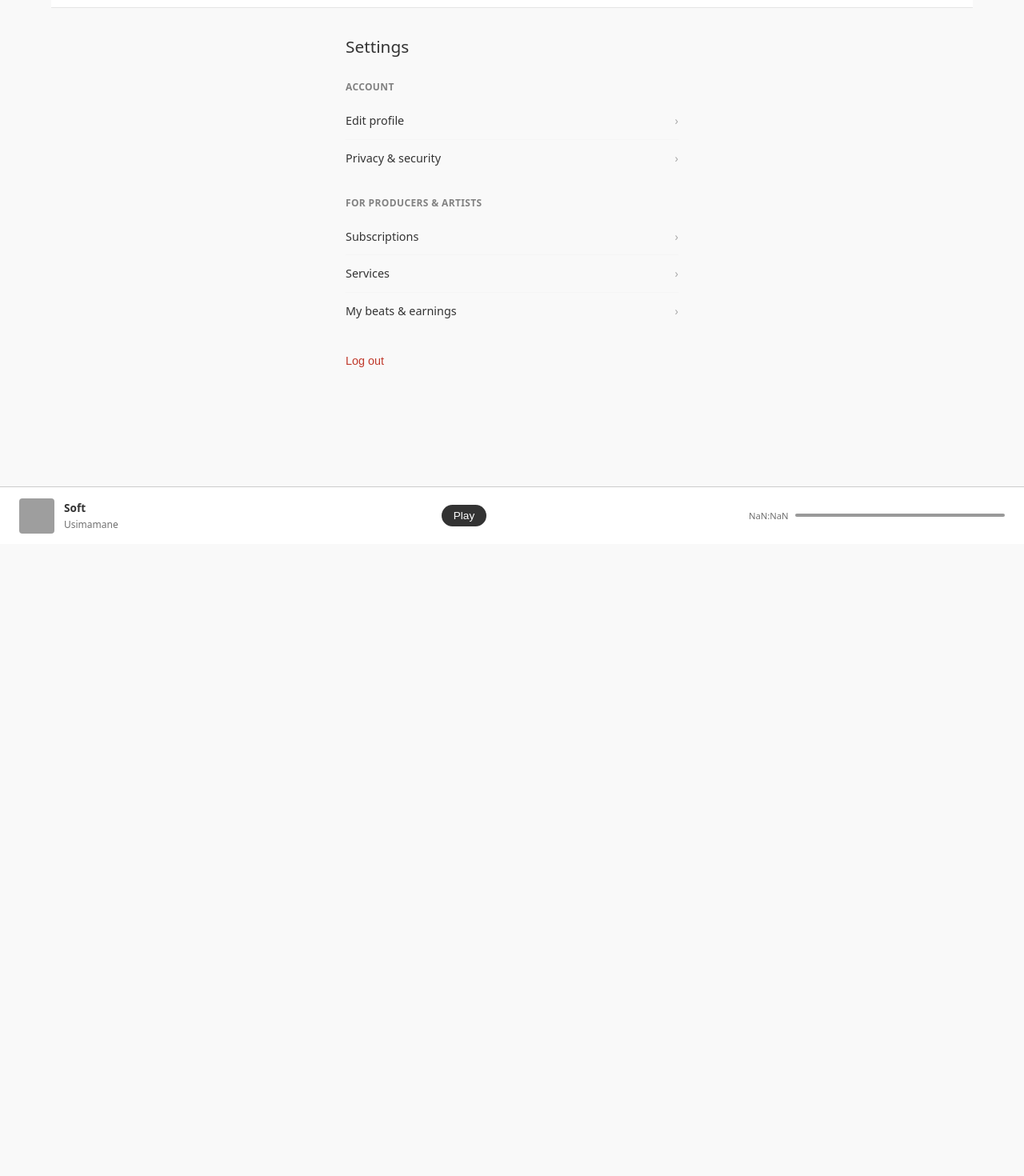
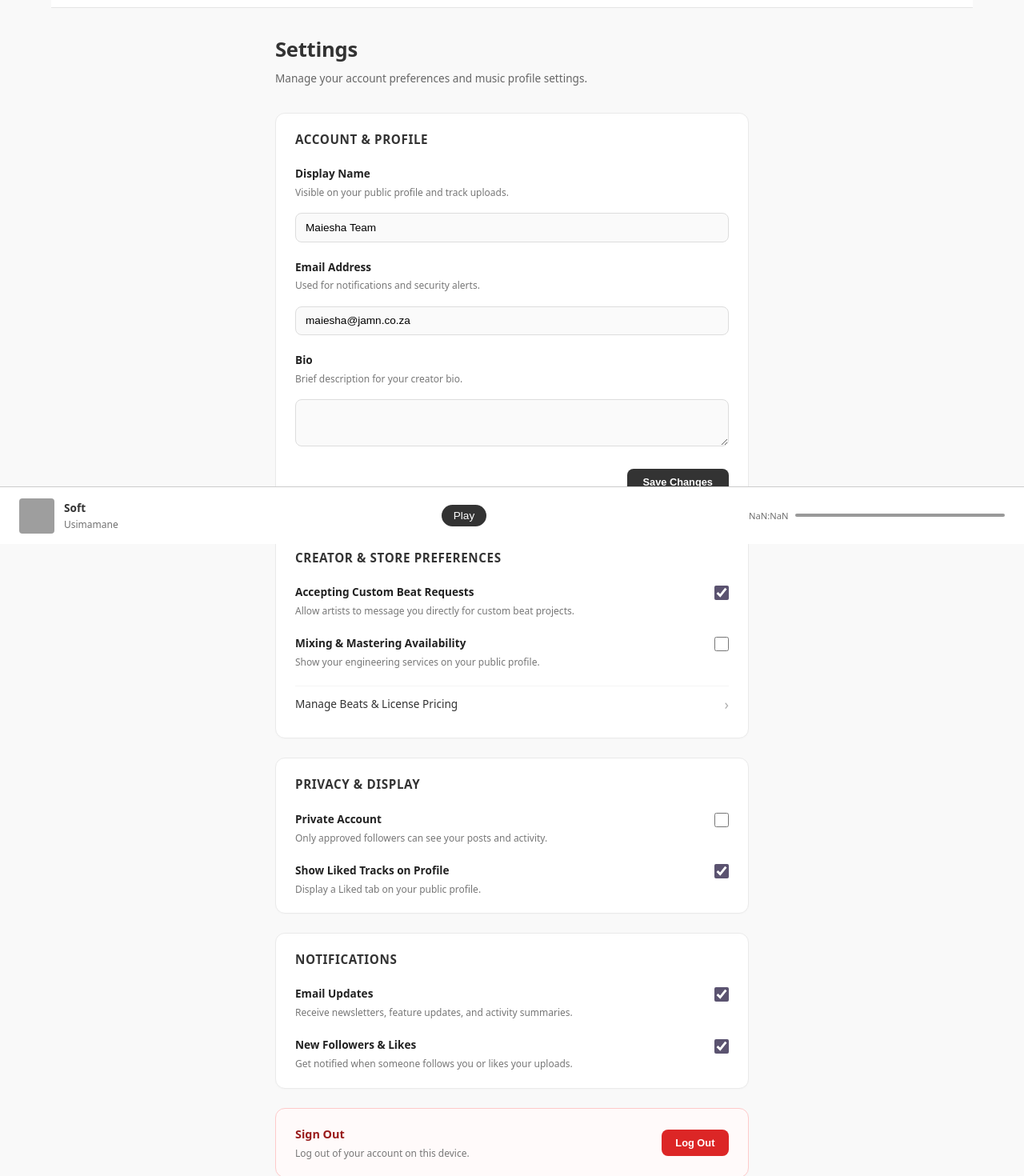
Before and after one commit to totoseahlumile-dot/JAM-N, a Vue app in the folder Frontend/: page /settings in a window 1280 px wide. Shown: the part 120-1590 px from the top of the page at 80% size. Before the commit the page ends 800 px from the top, so only its background shows below. Built offline with nearby package versions, Linux system fonts and the light colour scheme; grey boxes are pictures that could not be loaded.

Commit message:
feat: upgrade settings view with account preferences, creator tools, and logout

```diff
--- a/Frontend/src/views/SettingsView.vue
+++ b/Frontend/src/views/SettingsView.vue
@@ -1,52 +1,173 @@
 <template>
   <div class="settings-page">
-    <h1 class="settings-title">Settings</h1>
+    <header class="settings-header">
+      <h1>Settings</h1>
+      <p class="subtitle">Manage your account preferences and music profile settings.</p>
+    </header>
 
-    <!-- General account settings - visible to everyone -->
-    <section class="settings-section">
-      <p class="section-label">Account</p>
-      <RouterLink to="/account/settings/edit" class="settings-row">
-        <span>Edit profile</span>
-        <span class="chevron">›</span>
-      </RouterLink>
-      <RouterLink to="/account/privacy" class="settings-row">
-        <span>Privacy &amp; security</span>
-        <span class="chevron">›</span>
-      </RouterLink>
+    <!-- Account & Profile Section -->
+    <section class="settings-card">
+      <h2 class="card-title">Account &amp; Profile</h2>
+
+      <div class="settings-group">
+        <div class="field-row">
+          <div class="field-info">
+            <label>Display Name</label>
+            <span class="field-desc">Visible on your public profile and track uploads.</span>
+          </div>
+          <input v-model="profileForm.name" type="text" class="text-input" />
+        </div>
+
+        <div class="field-row">
+          <div class="field-info">
+            <label>Email Address</label>
+            <span class="field-desc">Used for notifications and security alerts.</span>
+          </div>
+          <input v-model="profileForm.email" type="email" class="text-input" />
+        </div>
+
+        <div class="field-row">
+          <div class="field-info">
+            <label>Bio</label>
+            <span class="field-desc">Brief description for your creator bio.</span>
+          </div>
+          <textarea v-model="profileForm.bio" rows="2" class="text-input textarea"></textarea>
+        </div>
+
+        <div class="action-row">
+          <button class="save-btn" @click="saveProfile">Save Changes</button>
+        </div>
+      </div>
     </section>
 
-    <!-- Only shown for users with an artist or producer role -->
-    <section v-if="isArtistOrProducer" class="settings-section">
-      <p class="section-label">For producers &amp; artists</p>
-      <RouterLink to="/account/subscriptions" class="settings-row">
-        <span>Subscriptions</span>
-        <span class="chevron">›</span>
-      </RouterLink>
-      <RouterLink to="/account/services" class="settings-row">
-        <span>Services</span>
-        <span class="chevron">›</span>
-      </RouterLink>
-      <RouterLink to="/beat-store/my-beats" class="settings-row">
-        <span>My beats &amp; earnings</span>
-        <span class="chevron">›</span>
-      </RouterLink>
+    <!-- Producer & Creator Tools (Conditional) -->
+    <section v-if="isArtistOrProducer" class="settings-card">
+      <h2 class="card-title">Creator &amp; Store Preferences</h2>
+
+      <div class="settings-group">
+        <div class="toggle-row">
+          <div class="field-info">
+            <label>Accepting Custom Beat Requests</label>
+            <span class="field-desc">Allow artists to message you directly for custom beat projects.</span>
+          </div>
+          <input type="checkbox" v-model="creatorSettings.customRequests" class="toggle-checkbox" />
+        </div>
+
+        <div class="toggle-row">
+          <div class="field-info">
+            <label>Mixing &amp; Mastering Availability</label>
+            <span class="field-desc">Show your engineering services on your public profile.</span>
+          </div>
+          <input type="checkbox" v-model="creatorSettings.mixingServices" class="toggle-checkbox" />
+        </div>
+
+        <RouterLink to="/beat-store/my-beats" class="nav-row">
+          <span>Manage Beats &amp; License Pricing</span>
+          <span class="chevron">›</span>
+        </RouterLink>
+      </div>
     </section>
 
-    <section class="settings-section">
-      <button class="logout-btn" @click="handleLogout">Log out</button>
+    <!-- Privacy & Preferences -->
+    <section class="settings-card">
+      <h2 class="card-title">Privacy &amp; Display</h2>
+
+      <div class="settings-group">
+        <div class="toggle-row">
+          <div class="field-info">
+            <label>Private Account</label>
+            <span class="field-desc">Only approved followers can see your posts and activity.</span>
+          </div>
+          <input type="checkbox" v-model="privacySettings.isPrivate" class="toggle-checkbox" />
+        </div>
+
+        <div class="toggle-row">
+          <div class="field-info">
+            <label>Show Liked Tracks on Profile</label>
+            <span class="field-desc">Display a Liked tab on your public profile.</span>
+          </div>
+          <input type="checkbox" v-model="privacySettings.showLikes" class="toggle-checkbox" />
+        </div>
+      </div>
+    </section>
+
+    <!-- Notifications -->
+    <section class="settings-card">
+      <h2 class="card-title">Notifications</h2>
+
+      <div class="settings-group">
+        <div class="toggle-row">
+          <div class="field-info">
+            <label>Email Updates</label>
+            <span class="field-desc">Receive newsletters, feature updates, and activity summaries.</span>
+          </div>
+          <input type="checkbox" v-model="notificationSettings.emailAlerts" class="toggle-checkbox" />
+        </div>
+
+        <div class="toggle-row">
+          <div class="field-info">
+            <label>New Followers &amp; Likes</label>
+            <span class="field-desc">Get notified when someone follows you or likes your uploads.</span>
+          </div>
+          <input type="checkbox" v-model="notificationSettings.activityAlerts" class="toggle-checkbox" />
+        </div>
+      </div>
+    </section>
+
+    <!-- Session Management -->
+    <section class="settings-card danger-card">
+      <div class="danger-row">
+        <div>
+          <h3 class="danger-title">Sign Out</h3>
+          <p class="field-desc">Log out of your account on this device.</p>
+        </div>
+        <button class="logout-btn" @click="handleLogout">Log Out</button>
+      </div>
     </section>
   </div>
 </template>
 
 <script setup>
-import { computed } from 'vue'
+import { reactive, computed } from 'vue'
 import { RouterLink, useRouter } from 'vue-router'
 import { useStore } from 'vuex'
 
 const store = useStore()
 const router = useRouter()
 
+const user = computed(() => store.state.auth?.user)
 const isArtistOrProducer = computed(() => store.getters['auth/isArtistOrProducer'])
+
+const profileForm = reactive({
+  name: user.value?.name ?? '',
+  email: user.value?.email ?? '',
+  bio: user.value?.bio ?? '',
+})
+
+const creatorSettings = reactive({
+  customRequests: true,
+  mixingServices: false,
+})
+
+const privacySettings = reactive({
+  isPrivate: false,
+  showLikes: true,
+})
+
+const notificationSettings = reactive({
+  emailAlerts: true,
+  activityAlerts: true,
+})
+
+function saveProfile() {
+  store.commit('auth/SET_USER', {
+    ...user.value,
+    name: profileForm.name,
+    email: profileForm.email,
+    bio: profileForm.bio,
+  })
+  alert('Settings saved successfully!')
+}
 
 function handleLogout() {
   store.dispatch('auth/logout')
@@ -56,54 +177,177 @@ function handleLogout() {
 
 <style scoped>
 .settings-page {
-  max-width: 480px;
+  max-width: 640px;
   margin: 0 auto;
-  padding: 2rem;
+  padding: 2rem 1.5rem 4rem;
 }
 
-.settings-title {
-  font-size: 1.3rem;
-  margin-bottom: 1.5rem;
+.settings-header {
+  margin-bottom: 2rem;
 }
 
-.settings-section {
-  margin-bottom: 1.5rem;
+.settings-header h1 {
+  font-size: 1.6rem;
+  font-weight: 800;
+  margin: 0 0 0.25rem;
+  letter-spacing: -0.01em;
 }
 
-.section-label {
-  font-size: 0.75rem;
-  font-weight: 600;
-  opacity: 0.6;
-  margin-bottom: 0.6rem;
-  text-transform: uppercase;
-  letter-spacing: 0.03em;
+.subtitle {
+  font-size: 0.85rem;
+  color: #666;
+  margin: 0;
 }
 
-.settings-row {
+.settings-card {
+  background: #ffffff;
+  border: 1px solid #eaeaea;
+  border-radius: 12px;
+  padding: 1.25rem 1.5rem;
+  margin-bottom: 1.5rem;
+  box-shadow: 0 1px 3px rgba(0, 0, 0, 0.02);
+}
+
+.card-title {
+  font-size: 0.95rem;
+  font-weight: 700;
+  margin: 0 0 1.25rem;
+  text-transform: uppercase;
+  letter-spacing: 0.04em;
+  color: #333;
+}
+
+.settings-group {
+  display: flex;
+  flex-direction: column;
+  gap: 1.25rem;
+}
+
+.field-row,
+.toggle-row,
+.nav-row {
   display: flex;
   justify-content: space-between;
-  align-items: center;
-  padding: 0.7rem 0;
-  text-decoration: none;
-  color: inherit;
-  font-size: 0.9rem;
-  border-bottom: 1px solid #f5f5f5;
+  align-items: flex-start;
+  gap: 1rem;
 }
 
-.settings-row:last-child {
-  border-bottom: none;
+.field-row {
+  flex-direction: column;
+}
+
+.field-info {
+  display: flex;
+  flex-direction: column;
+  gap: 0.2rem;
+}
+
+.field-info label {
+  font-size: 0.85rem;
+  font-weight: 600;
+  color: #222;
+}
+
+.field-desc {
+  font-size: 0.75rem;
+  color: #777;
+}
+
+.text-input {
+  width: 100%;
+  border: 1px solid #ddd;
+  border-radius: 8px;
+  padding: 0.6rem 0.75rem;
+  font-size: 0.85rem;
+  outline: none;
+  background: #fafafa;
+  box-sizing: border-box;
+}
+
+.text-input:focus {
+  border-color: #5b5370;
+  background: #fff;
+}
+
+.textarea {
+  resize: vertical;
+  font-family: inherit;
+}
+
+.toggle-checkbox {
+  width: 18px;
+  height: 18px;
+  cursor: pointer;
+  accent-color: #5b5370;
+  margin-top: 0.2rem;
+}
+
+.nav-row {
+  align-items: center;
+  padding: 0.5rem 0;
+  color: #333;
+  text-decoration: none;
+  font-size: 0.85rem;
+  font-weight: 600;
+  border-top: 1px solid #f5f5f5;
 }
 
 .chevron {
   opacity: 0.4;
+  font-size: 1.1rem;
+}
+
+.action-row {
+  display: flex;
+  justify-content: flex-end;
+  padding-top: 0.5rem;
+}
+
+.save-btn {
+  background: #333;
+  color: #fff;
+  border: none;
+  padding: 0.55rem 1.25rem;
+  border-radius: 8px;
+  font-size: 0.8rem;
+  font-weight: 600;
+  cursor: pointer;
+}
+
+.save-btn:hover {
+  background: #111;
+}
+
+.danger-card {
+  border-color: #fecaca;
+  background-color: #fffafaf5;
+}
+
+.danger-row {
+  display: flex;
+  justify-content: space-between;
+  align-items: center;
+}
+
+.danger-title {
+  font-size: 0.9rem;
+  font-weight: 700;
+  margin: 0 0 0.2rem;
+  color: #991b1b;
 }
 
 .logout-btn {
+  background: #dc2626;
+  color: #fff;
   border: none;
-  background: transparent;
-  color: #c0392b;
-  font-size: 0.9rem;
+  padding: 0.55rem 1.1rem;
+  border-radius: 8px;
+  font-size: 0.8rem;
+  font-weight: 600;
   cursor: pointer;
-  padding: 0.5rem 0;
+}
+
+.logout-btn:hover {
+  background: #b91c1c;
 }
 </style>
```
